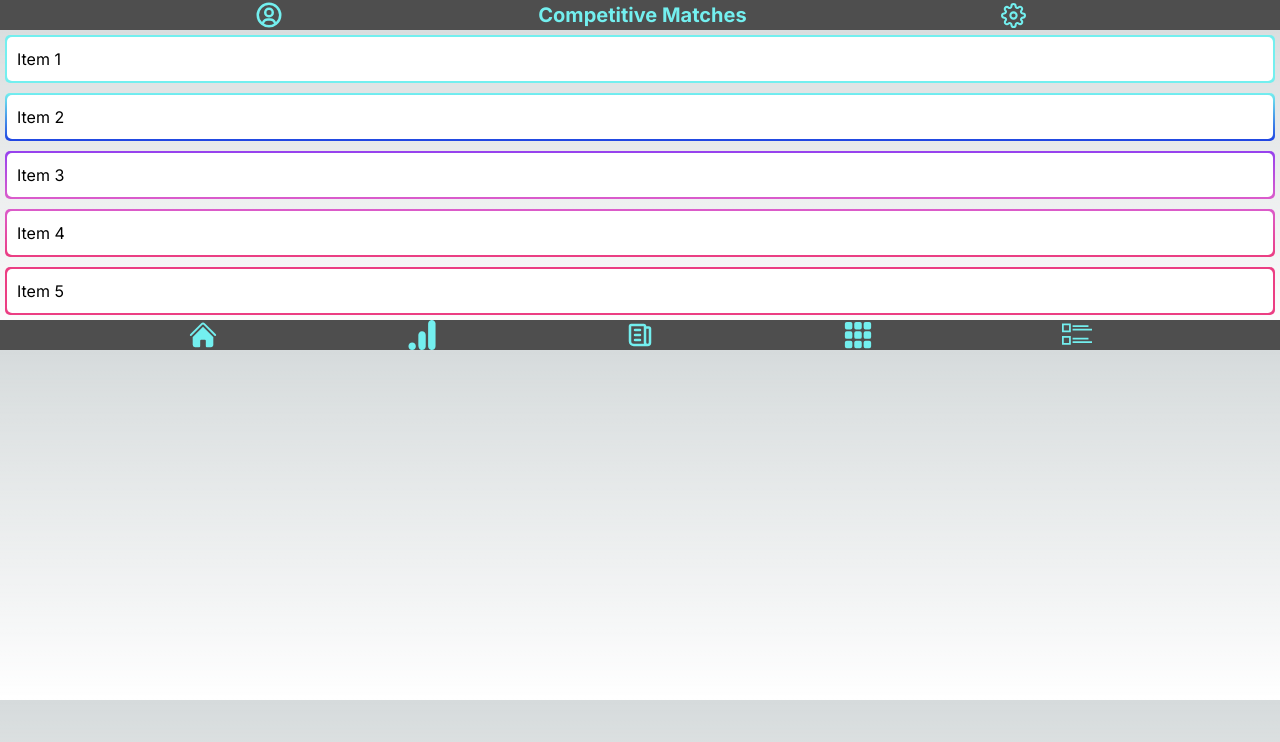
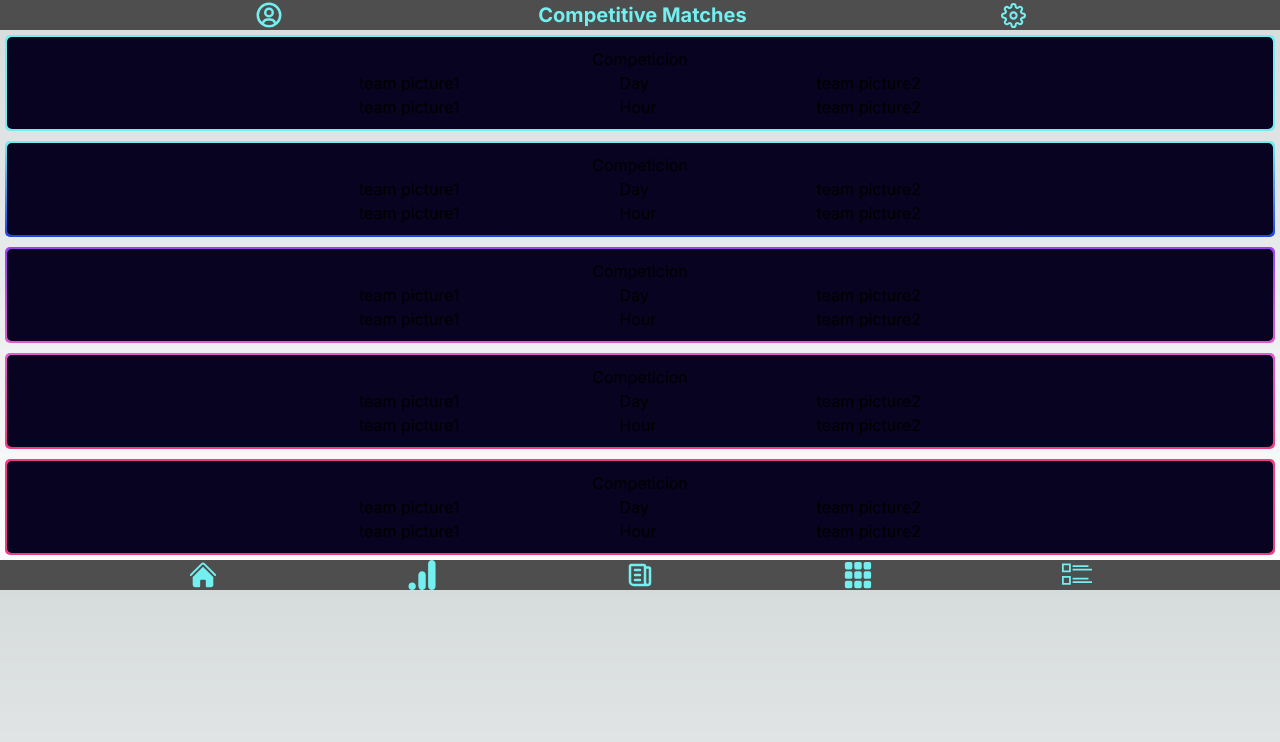
Before and after one commit to DiegoOrtegaElRincon/DAD-ui, a Next.js app in the folder dad-ui/: page / in a window 1280 px wide. Shown: the top 742 px of the page. Built offline with nearby package versions, Linux system fonts and the light colour scheme.

Commit message:
Main structure done

```diff
--- a/dad-ui/src/components/bottomNavBar/BottomNavbar.tsx
+++ b/dad-ui/src/components/bottomNavBar/BottomNavbar.tsx
@@ -42,7 +42,7 @@ export default function BottomNavBar() {
             </Link>
           </div>
           <div className='matches'>
-            <Link href="/matches">
+            <Link href="pages/(Layout)/Matches">
               <IconContext.Provider value={{ className: "matchesStyle color" }}>
                 <TfiLayoutListThumb />
               </IconContext.Provider>
--- a/dad-ui/src/pages/(layout)/Main/index.tsx
+++ b/dad-ui/src/pages/(layout)/Main/index.tsx
@@ -5,19 +5,99 @@ export default function Main() {
         <Layout title='Competitive Matches'>
             <div className="container">
                 <div className="box box1">
-                    <div className="content">Item 1</div>
+                    <div className="content">
+                        <div className='top'>Competicion</div>
+                        <div className='bottom'>
+                            <div className='team1'>
+                                <div className='team-picture'>team picture1</div>
+                                <div className='team-name'>team picture1</div>
+                            </div>
+                            <div className='schedule'>
+                                <div className='day'>Day</div>
+                                <div className='hour'>Hour</div>
+                            </div>
+                            <div className='team2'>
+                                <div className='team-picture'>team picture2</div>
+                                <div className='team-name'>team picture2</div>
+                            </div>
+                        </div>
+                    </div>
                 </div>
                 <div className="box box2">
-                    <div className="content">Item 2</div>
+                <div className="content">
+                        <div className='top'>Competicion</div>
+                        <div className='bottom'>
+                            <div className='team1'>
+                                <div className='team-picture'>team picture1</div>
+                                <div className='team-name'>team picture1</div>
+                            </div>
+                            <div className='schedule'>
+                                <div className='day'>Day</div>
+                                <div className='hour'>Hour</div>
+                            </div>
+                            <div className='team2'>
+                                <div className='team-picture'>team picture2</div>
+                                <div className='team-name'>team picture2</div>
+                            </div>
+                        </div>
+                    </div>
                 </div>
                 <div className="box box3">
-                    <div className="content">Item 3</div>
+                <div className="content">
+                        <div className='top'>Competicion</div>
+                        <div className='bottom'>
+                            <div className='team1'>
+                                <div className='team-picture'>team picture1</div>
+                                <div className='team-name'>team picture1</div>
+                            </div>
+                            <div className='schedule'>
+                                <div className='day'>Day</div>
+                                <div className='hour'>Hour</div>
+                            </div>
+                            <div className='team2'>
+                                <div className='team-picture'>team picture2</div>
+                                <div className='team-name'>team picture2</div>
+                            </div>
+                        </div>
+                    </div>
                 </div>
                 <div className="box box4">
-                    <div className="content">Item 4</div>
+                <div className="content">
+                        <div className='top'>Competicion</div>
+                        <div className='bottom'>
+                            <div className='team1'>
+                                <div className='team-picture'>team picture1</div>
+                                <div className='team-name'>team picture1</div>
+                            </div>
+                            <div className='schedule'>
+                                <div className='day'>Day</div>
+                                <div className='hour'>Hour</div>
+                            </div>
+                            <div className='team2'>
+                                <div className='team-picture'>team picture2</div>
+                                <div className='team-name'>team picture2</div>
+                            </div>
+                        </div>
+                    </div>
                 </div>
                 <div className="box box5">
-                    <div className="content">Item 5</div>
+                <div className="content">
+                        <div className='top'>Competicion</div>
+                        <div className='bottom'>
+                            <div className='team1'>
+                                <div className='team-picture'>team picture1</div>
+                                <div className='team-name'>team picture1</div>
+                            </div>
+                            <div className='schedule'>
+                                <div className='day'>Day</div>
+                                <div className='hour'>Hour</div>
+                            </div>
+                            <div className='team2'>
+                                <div className='team-picture'>team picture2</div>
+                                <div className='team-name'>team picture2</div>
+                            </div>
+                        </div>
+                    </div>
                 </div>
             </div>
 
--- a/dad-ui/src/pages/(layout)/Main/main.css
+++ b/dad-ui/src/pages/(layout)/Main/main.css
@@ -13,28 +13,48 @@
     /* Define gradient for the border */
 }
 
-.box1{
+.box1 {
     background: linear-gradient(to bottom, #73EFEF, #73EFEF);
 }
-.box2{
+
+.box2 {
     background: linear-gradient(to bottom, #73EFEF, #2045E2);
 }
-.box3{
+
+.box3 {
     background: linear-gradient(to bottom, #9642EE, #DB5CCB);
 }
-.box4{
+
+.box4 {
     background: linear-gradient(to bottom, #DB5CCB, #EB3E83);
 }
-.box5{
+
+.box5 {
     background: linear-gradient(to bottom, #EB3E83, #EB3E83);
 }
 
-
 .content {
-    background: white;
+    background: #070320;
     /* Background color for the content */
     border-radius: 5px;
     padding: 10px;
     position: relative;
     z-index: 1;
+    display: flex;
+    flex-direction: column;
+    align-items: center;
 }
+
+.top {
+    display: flex;
+}
+
+.bottom {
+    display: flex;
+    justify-content: space-between;
+    align-items: center;
+}
+
+.team1, .schedule, .team2 {
+    padding: 0 5em; /* Add some padding to space the content */
+  }
```
Also changed, not shown: dad-ui/src/pages/(layout)/Matches/index.tsx (+6 -6 lines).
